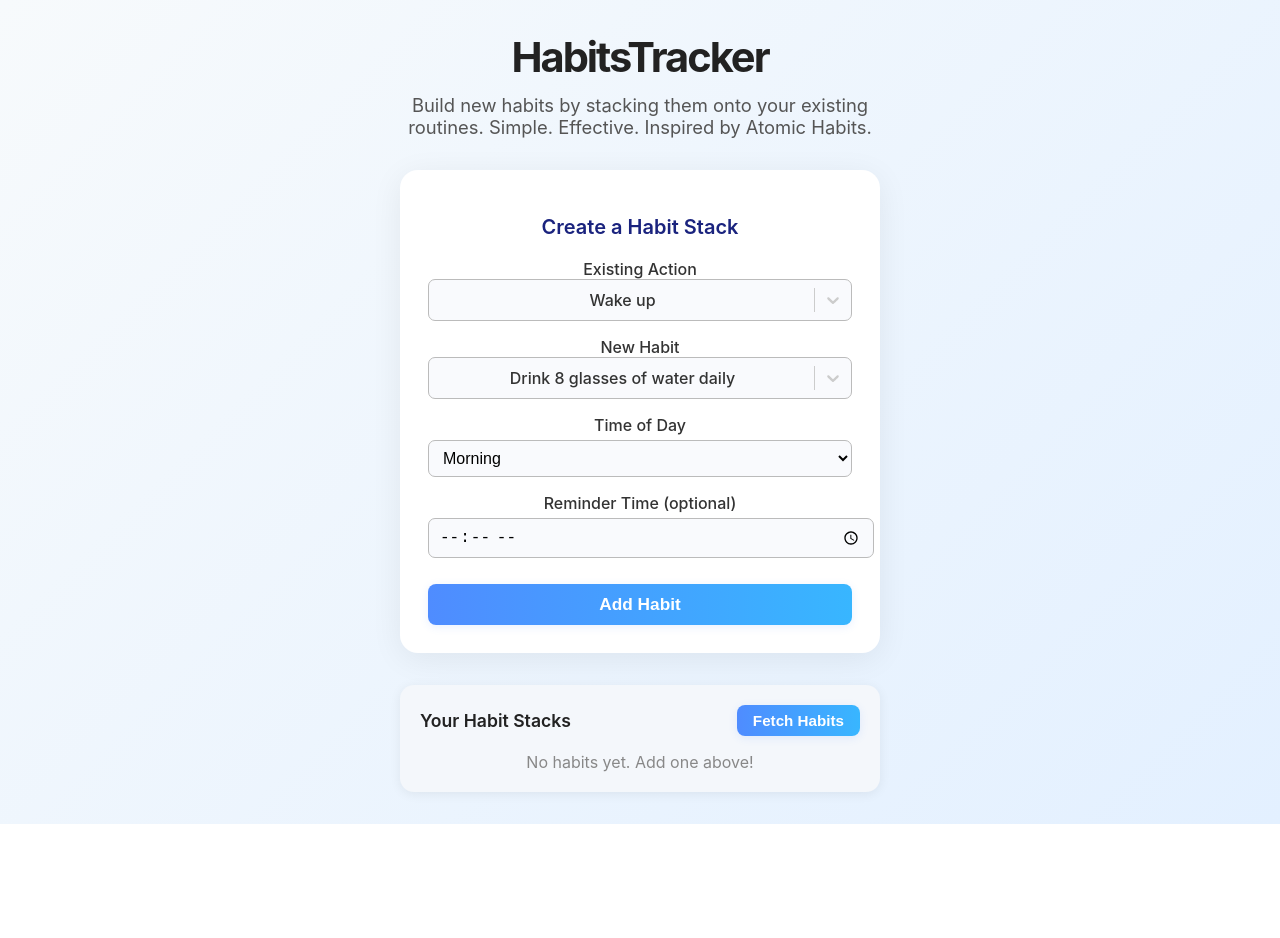
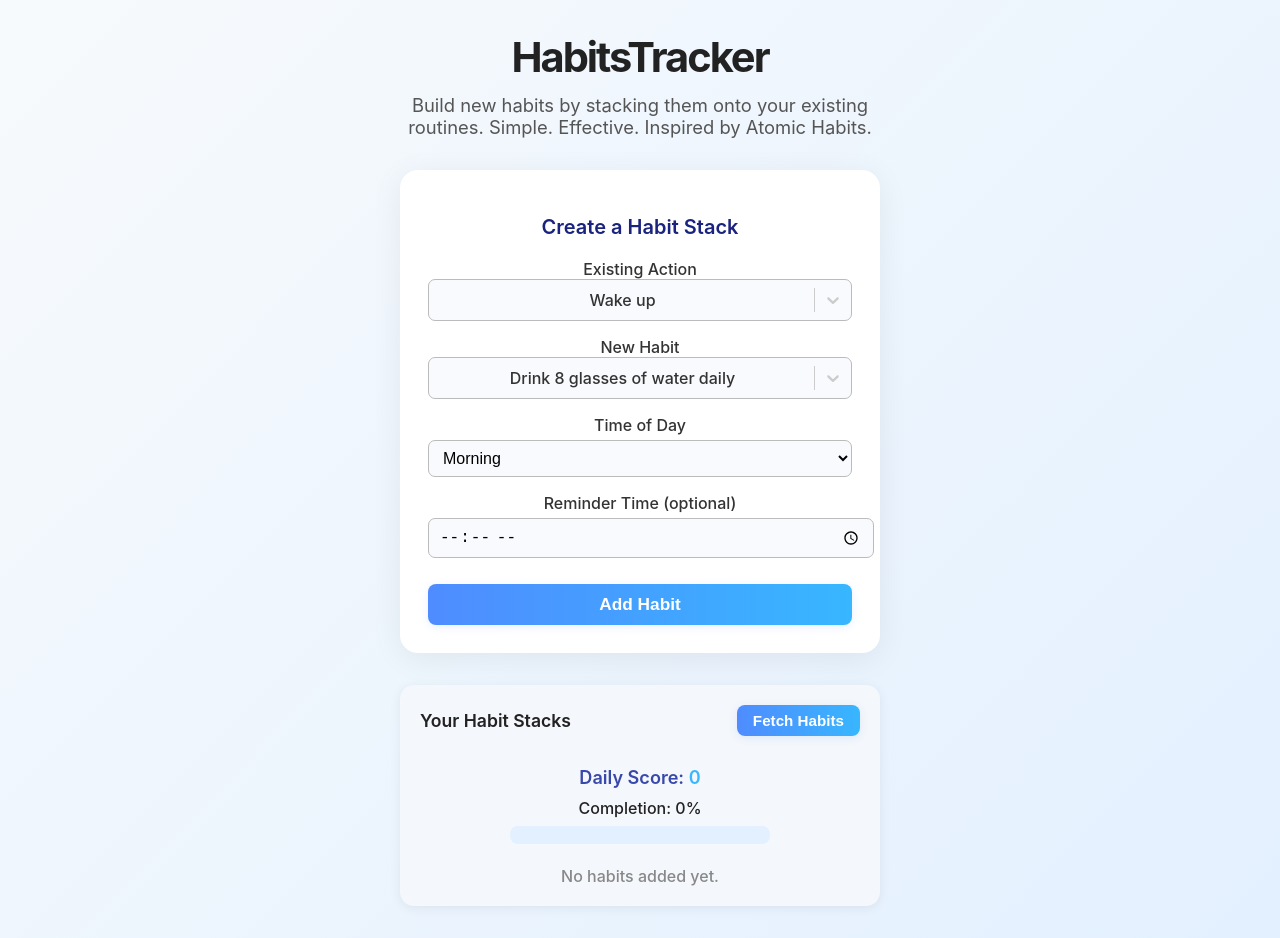
Before and after one commit to Premdataengg/HabitsTracker, a React (Create React App) app in the folder client/: page / in a window 1280 px wide. Before the commit the page ends 824 px from the top, so only its background shows below. Built offline with nearby package versions, Linux system fonts and the light colour scheme.

Commit message:
add score and percentage of action completed

```diff
--- a/client/src/HabitDemo.js
+++ b/client/src/HabitDemo.js
@@ -1,4 +1,4 @@
-import React, { useState } from 'react';
+import React, { useState, useEffect } from 'react';
 import Select from 'react-select';
 
 const API_URL = 'http://localhost:5050/api/habits';
@@ -200,6 +200,43 @@
   const [message, setMessage] = useState('');
   const [deleteId, setDeleteId] = useState(null);
 
+  // Gamification: Score and Completion Percentage
+  const [score, setScore] = useState(0);
+  const [completionPct, setCompletionPct] = useState(0);
+
+  // Track completed habits by date (key: date string, value: Set of habit IDs)
+  const [completedHabits, setCompletedHabits] = useState({});
+  const todayStr = new Date().toISOString().slice(0, 10);
+
+  // Mark habit as completed for today
+  const markHabitDone = (habitId) => {
+    setCompletedHabits(prev => {
+      const updated = { ...prev };
+      if (!updated[todayStr]) updated[todayStr] = new Set();
+      updated[todayStr] = new Set(updated[todayStr]);
+      updated[todayStr].add(habitId);
+      return updated;
+    });
+  };
+
+  // Unmark habit as completed for today
+  const unmarkHabitDone = (habitId) => {
+    setCompletedHabits(prev => {
+      const updated = { ...prev };
+      if (!updated[todayStr]) return updated;
+      updated[todayStr] = new Set(updated[todayStr]);
+      updated[todayStr].delete(habitId);
+      return updated;
+    });
+  };
+
+  // Calculate score and completion percentage whenever habits or completedHabits change
+  useEffect(() => {
+    const todayDone = completedHabits[todayStr] ? completedHabits[todayStr].size : 0;
+    setScore(todayDone * 10); // 10 points per habit completed
+    setCompletionPct(habits.length ? Math.round((todayDone / habits.length) * 100) : 0);
+  }, [habits, completedHabits, todayStr]);
+
   const fetchHabits = async () => {
     const res = await fetch(`${API_URL}?user=${TEST_USER_ID}`);
     const data = await res.json();
@@ -312,25 +349,42 @@
             <h3 style={{ fontWeight: 600, fontSize: '1.1rem', color: '#222', margin: 0 }}>Your Habit Stacks</h3>
             <button onClick={fetchHabits} style={{ ...buttonStyle, fontSize: '0.95rem', padding: '7px 16px', margin: 0 }}>Fetch Habits</button>
           </div>
-          <ul style={{ padding: 0, margin: 0, listStyle: 'none' }}>
-            {habits.map(habit => (
-              <li key={habit._id} style={{ background: '#fff', borderRadius: 10, boxShadow: '0 1px 6px #0001', margin: '9px 0', padding: '13px 18px', display: 'flex', justifyContent: 'space-between', alignItems: 'center' }}>
-                <span>
-                  <span style={{ fontWeight: 600, color: '#3949ab' }}>{habit.existingAction}</span> → <span style={{ color: '#222' }}>{habit.newAction}</span> <span style={{ fontSize: '0.95em', color: '#888' }}>({habit.timeOfDay})</span>
-                </span>
-                <button
-                  onClick={() => openDeleteModal(habit._id)}
-                  style={trashButtonStyle}
-                  title="Delete habit"
-                  onMouseEnter={e => e.currentTarget.firstChild.style.color = '#ff5252'}
-                  onMouseLeave={e => e.currentTarget.firstChild.style.color = '#888'}
-                >
-                  <TrashIcon color={deleteId === habit._id ? '#ff5252' : '#888'} />
-                </button>
-              </li>
-            ))}
-          </ul>
-          {habits.length === 0 && <div style={{ color: '#888', textAlign: 'center', marginTop: 16 }}>No habits yet. Add one above!</div>}
+          {/* Gamification: Score & Completion Bar */}
+          <div style={{ margin: '30px 0 18px 0', textAlign: 'center' }}>
+            <div style={{ fontWeight: 600, fontSize: '1.13rem', color: '#3949ab' }}>
+              Daily Score: <span style={{ color: '#38b6ff' }}>{score}</span>
+            </div>
+            <div style={{ margin: '10px 0 0 0', fontWeight: 500, color: '#222' }}>
+              Completion: {completionPct}%
+            </div>
+            <div style={{ margin: '8px 0 0 0', background: '#e3f0ff', borderRadius: 8, height: 18, width: 260, display: 'inline-block', overflow: 'hidden' }}>
+              <div style={{ background: 'linear-gradient(90deg, #38b6ff 0%, #4f8cff 100%)', width: `${completionPct}%`, height: '100%', borderRadius: 8, transition: 'width 0.3s' }} />
+            </div>
+          </div>
+          {/* Habit List with completion checkboxes */}
+          <div style={{ marginTop: 18 }}>
+            {habits.length === 0 && <div style={{ color: '#888', fontWeight: 500 }}>No habits added yet.</div>}
+            {habits.map(habit => {
+              const done = completedHabits[todayStr] && completedHabits[todayStr].has(habit._id);
+              return (
+                <div key={habit._id} style={{ display: 'flex', alignItems: 'center', marginBottom: 10, background: '#fff', borderRadius: 8, boxShadow: '0 1px 4px #0001', padding: '10px 16px' }}>
+                  <input
+                    type="checkbox"
+                    checked={!!done}
+                    onChange={e => e.target.checked ? markHabitDone(habit._id) : unmarkHabitDone(habit._id)}
+                    style={{ marginRight: 14, width: 20, height: 20 }}
+                  />
+                  <div style={{ flex: 1, fontWeight: 500, color: done ? '#4f8cff' : '#333', textDecoration: done ? 'line-through' : 'none' }}>
+                    {habit.newAction}
+                  </div>
+                  {/* Existing delete button/icon here */}
+                  <button onClick={() => openDeleteModal(habit._id)} style={trashButtonStyle}>
+                    <TrashIcon color="#f44336" />
+                  </button>
+                </div>
+              );
+            })}
+          </div>
         </div>
       </section>
       {/* Custom Delete Confirmation Modal */}
```
